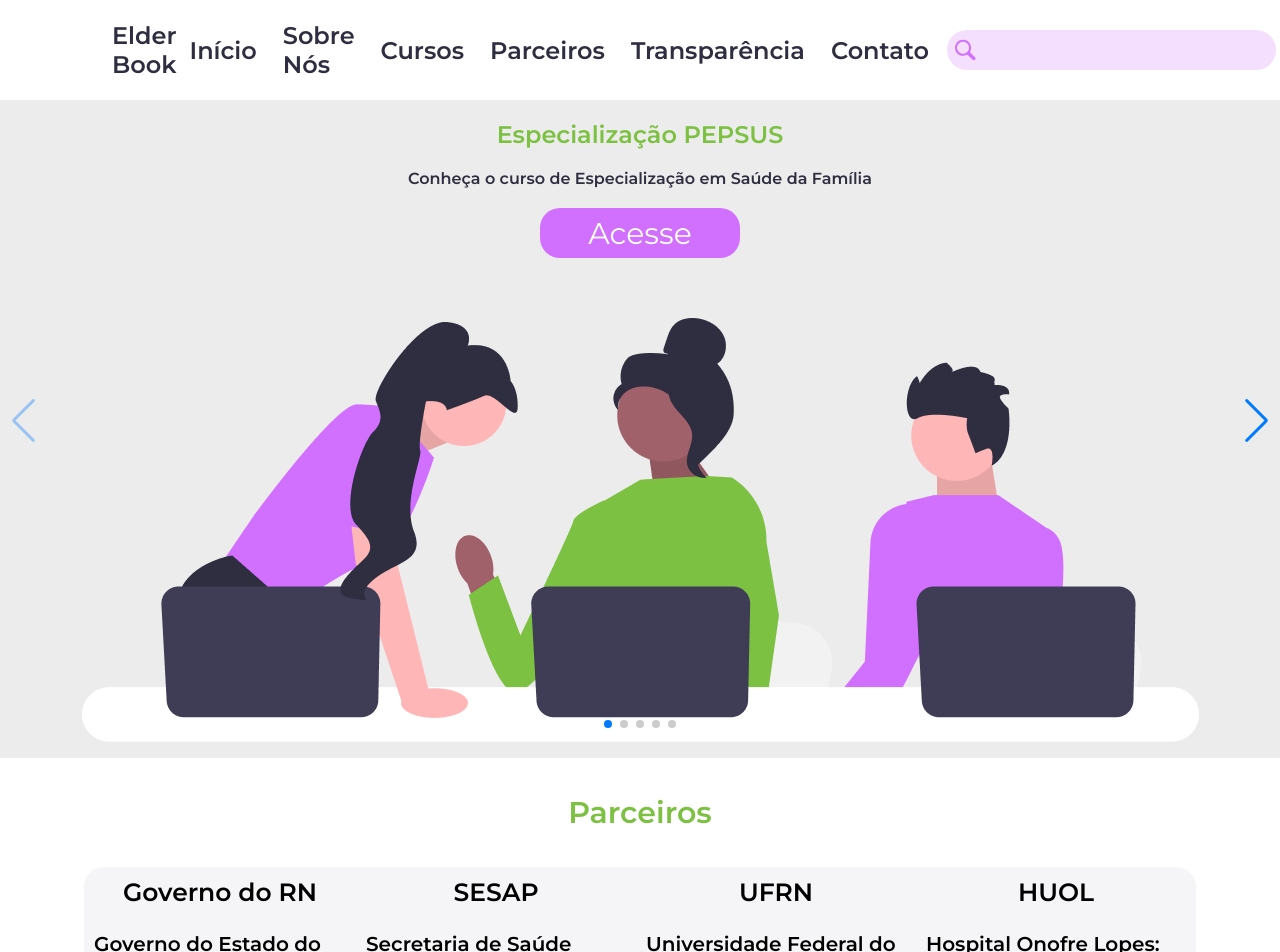
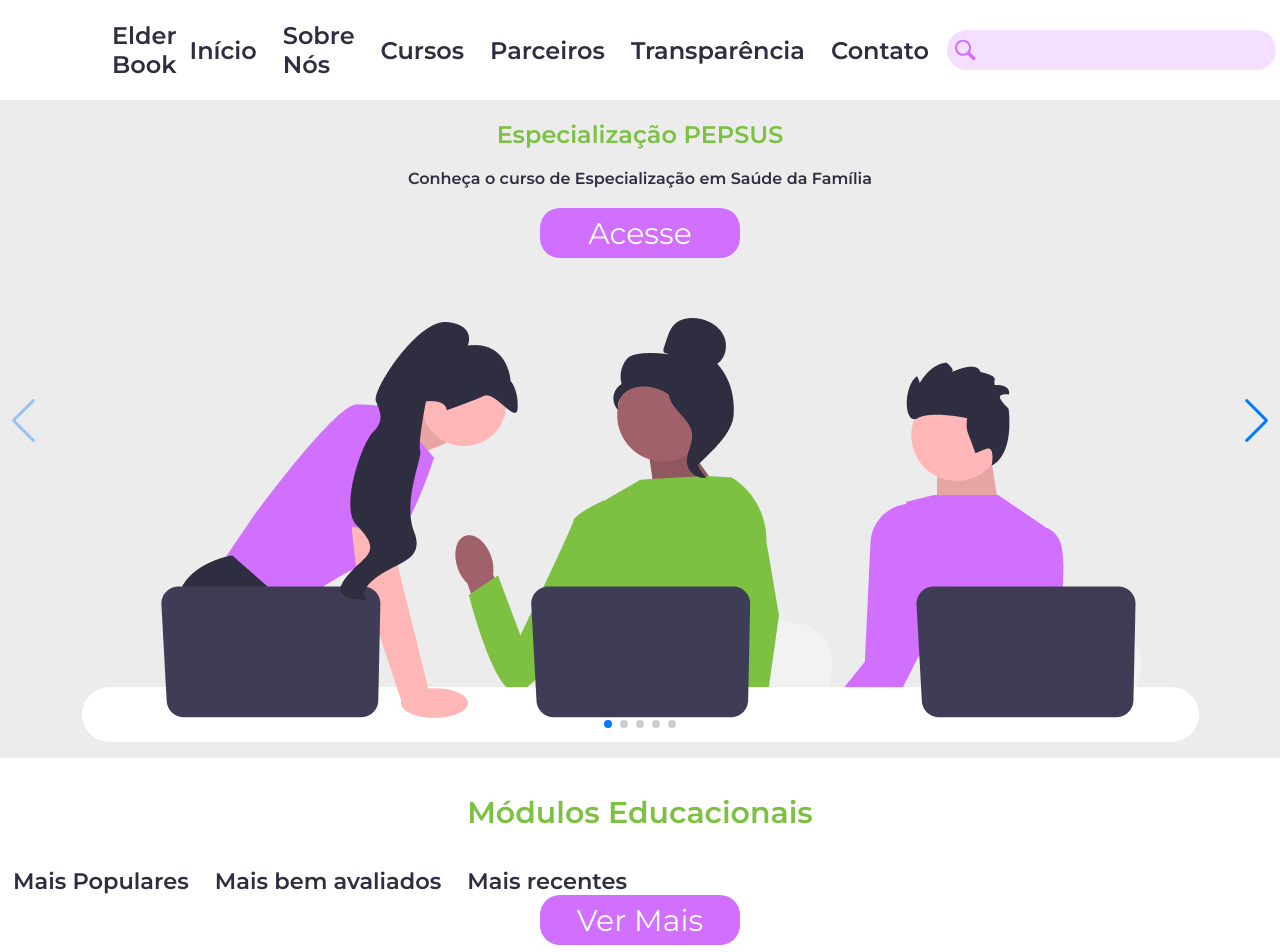
Before and after one commit to jonesns/elder-book, a Next.js app: page / in a window 1280 px wide. Shown: the top 952 px of the page. Built offline with nearby package versions, Linux system fonts and the light colour scheme.

Commit message:
Ultimo commit

```diff
--- a/src/components/Button.tsx
+++ b/src/components/Button.tsx
@@ -35,3 +35,13 @@ export function ButtonAcesse(props: ButtonProps){
 
     );
 }
+
+export function ButtonVerMais(){
+
+    return(
+        <button className={styles.button_acesse}>
+            Ver Mais
+        </button>
+
+    );
+}
--- /dev/null
+++ b/src/components/ModulosEducacionais/MaisBemAvaliados.tsx
@@ -0,0 +1,5 @@
+export default function MaisBemAvaliados () {
+    return(
+        <h2>Mais bem avaliados</h2>
+    )
+}
--- /dev/null
+++ b/src/components/ModulosEducacionais/MaisPopulares.tsx
@@ -0,0 +1,5 @@
+export default function MaisPopulares () {
+    return(
+        <h2>Mais Populares</h2>
+    )
+}
--- /dev/null
+++ b/src/components/ModulosEducacionais/MaisRecentes.tsx
@@ -0,0 +1,5 @@
+export default function MaisRecentes () {
+    return(
+        <h2>Mais recentes</h2>
+    )
+}
--- /dev/null
+++ b/src/components/ModulosEducacionais/index.tsx
@@ -0,0 +1,47 @@
+import Link from "next/link";
+import MaisPopulares from "./MaisPopulares";
+import styles from '../../styles/ModulosEducacionais.module.scss'
+import MaisBemAvaliados from "./MaisBemAvaliados";
+import MaisRecentes from "./MaisRecentes";
+import { ButtonVerMais } from "../Button";
+import axios from "axios";
+import { useQuery } from "react-query";
+
+export default function ModulosEducacionais() {
+
+    return (
+        <section className={styles.section}>
+            <div>
+                <h1>Módulos Educacionais</h1>
+            </div>
+
+            <nav className={styles.navbar}>
+                <ul className={styles.link_itens}>
+                    <li>
+                        <Link href="../ModulosEducacionais/MaisPopulares.tsx" >
+                            <a className={styles.link_a}><MaisPopulares /></a>
+                        </Link>
+                    </li>
+                    <li>
+                        <Link href="../ModulosEducacionais/MaisBemAvaliados.tsx">
+                            <a className={styles.link_a}><MaisBemAvaliados /></a>
+                        </Link>
+                    </li>
+                    <li>
+                        <Link href="../ModulosEducacionais/MaisRecentes.tsx">
+                            <a className={styles.link_a}><MaisRecentes /></a>
+                        </Link>
+                    </li>
+                </ul>
+            </nav>
+
+            <div>
+
+            </div>
+            <div className={styles.button}>
+                <ButtonVerMais />
+            </div>
+
+        </section>
+    )
+}
--- a/src/pages/index.tsx
+++ b/src/pages/index.tsx
@@ -1,5 +1,6 @@
 import type { NextPage } from 'next'
 import Layout from '../components/Layout'
+import ModulosEducacionais from '../components/ModulosEducacionais'
 import Parceiros from '../components/Parceiros'
 import { SlideSlider } from '../components/Slide/SlideCarrousel'
 import { slides_carrousel } from '../slides-mock.json'
@@ -16,6 +17,7 @@ const Home: NextPage = () => {
         <section className='slider'>
           <SlideSlider slides={slides_carrousel} />
         </section>
+        <ModulosEducacionais />
         <Parceiros />
       </main>
     </Layout>
--- /dev/null
+++ b/src/styles/ModulosEducacionais.module.scss
@@ -0,0 +1,49 @@
+$main: #d16fff;
+$links: #2f2e41;
+
+.section {
+    display: flex;
+    flex-direction: column;
+    h1 {
+        padding: 1.2em;
+        text-align: center;
+        font-size: 30px;
+        font-weight: 600;
+        color: #7DC143;
+    }
+
+
+}
+
+.button {
+    display: flex;
+    justify-content: center;
+    align-items: center;
+}
+.navbar {
+    display: flex;
+    justify-content: flex-start;
+    align-items: flex-start;
+}
+
+.link_itens {
+    display: flex;
+    flex-direction: row;
+    list-style: none;
+    text-decoration: none;
+
+    li {
+        margin: 0px 5px;
+    }
+}
+
+.link_a {
+    display: flex;
+    color: $links;
+    text-decoration: none;
+    font-size: 15px;
+    margin: 0px 8px;
+    &:hover {
+        border-bottom: 3px solid $main;
+    }
+}
--- a/src/styles/globals.scss
+++ b/src/styles/globals.scss
@@ -10,7 +10,7 @@
   background-color: rgb(245, 220, 140);
 }
 .main-container{
-  height: 980px;
+  height: 120vh;
 }
 
 .slider{
```
Also changed, not shown: src/services/api.ts (added, +18 -0 lines).
